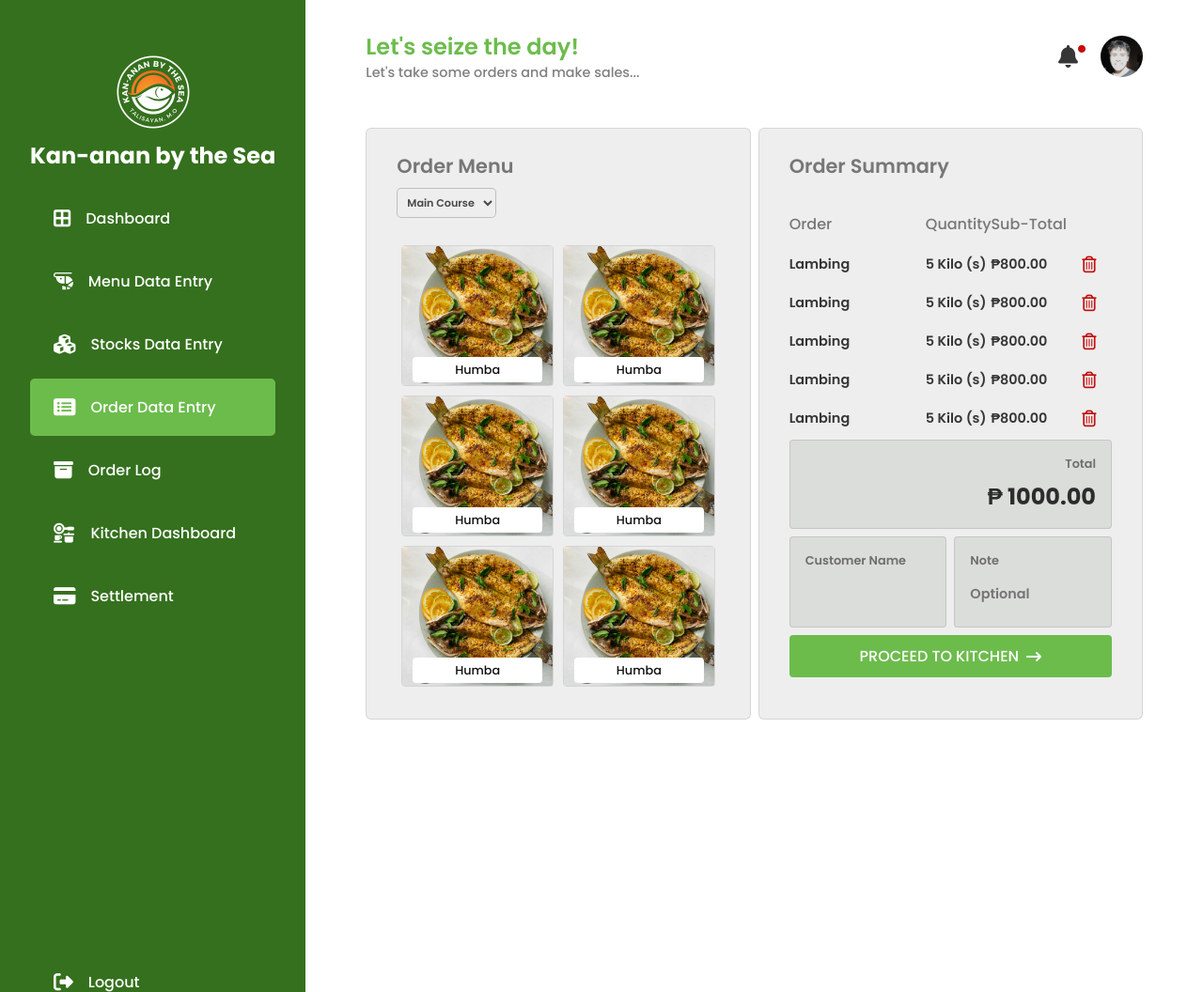
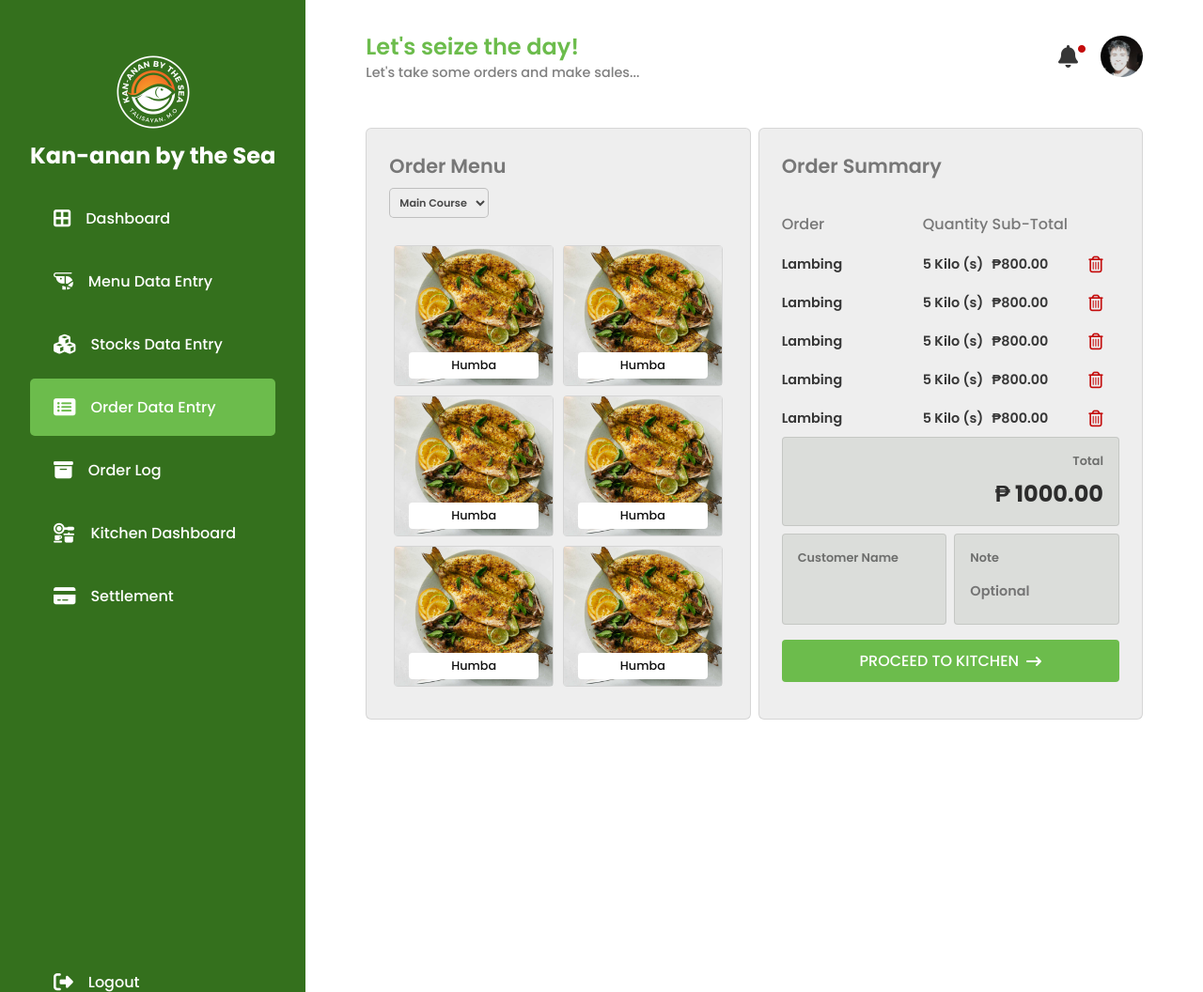
Before and after one commit to definitelynotAldrin/WEB-BASED-SALES-and-INVENTORY, a PHP site: page /order_entry.php in a window 1280 px wide. Shown: the top 1056 px of the page at 94% size. Run offline with PHP 8.4, Linux system fonts and the light colour scheme; a user stored in the database is signed in; some libraries are stand-ins or nearby versions.

Commit message:
messy changes 2.0

```diff
--- a/css/order_entry.css
+++ b/css/order_entry.css
@@ -303,7 +319,7 @@
     width: 50%;
     border: 1px solid rgba(0, 0, 0, 0.1);
     background: var(--secondary-white);
-    padding: 1.5rem 2rem;
+    padding: 1.5rem;
     border-radius: 6px;
     position: relative;
 }
@@ -374,6 +390,10 @@
 .card-details{
     position: absolute;
     bottom: 5%;
+    display: flex;
+    flex-direction: column;
+    gap: 0.2rem;
+    align-items: center;
 }
 
 .card-details span{
@@ -509,7 +534,7 @@
     width: 50%;
     border: 1px solid rgba(0, 0, 0, 0.1);
     background: var(--secondary-white);
-    padding: 1.5rem 2rem;
+    padding: 1.5rem;
     border-radius: 6px;
 }
 
@@ -518,11 +543,10 @@
     display: flex;
     flex-direction: column;
     justify-content: space-between;
-    max-height: 505px;
+    max-height: 510px;
 }
 
 .table-container{
-    max-height: 350px;
     overflow: auto;
 }
 
@@ -573,6 +597,7 @@ td{
     display: flex;
     flex-direction: column;
     gap: 0.5rem;
+    margin-bottom: 1rem;
 }
 
 .card-bottom-groups{
@@ -623,9 +648,6 @@ td{
     background-color: transparent;
     font-size: 0.9rem;
 }
-.button-section{
-    margin-top: 0.5rem;
-}
 
 .button-section button{
     font-size: 1rem;
```
Also changed, not shown: other parts of css/order_entry.css (+28 -1 lines).
